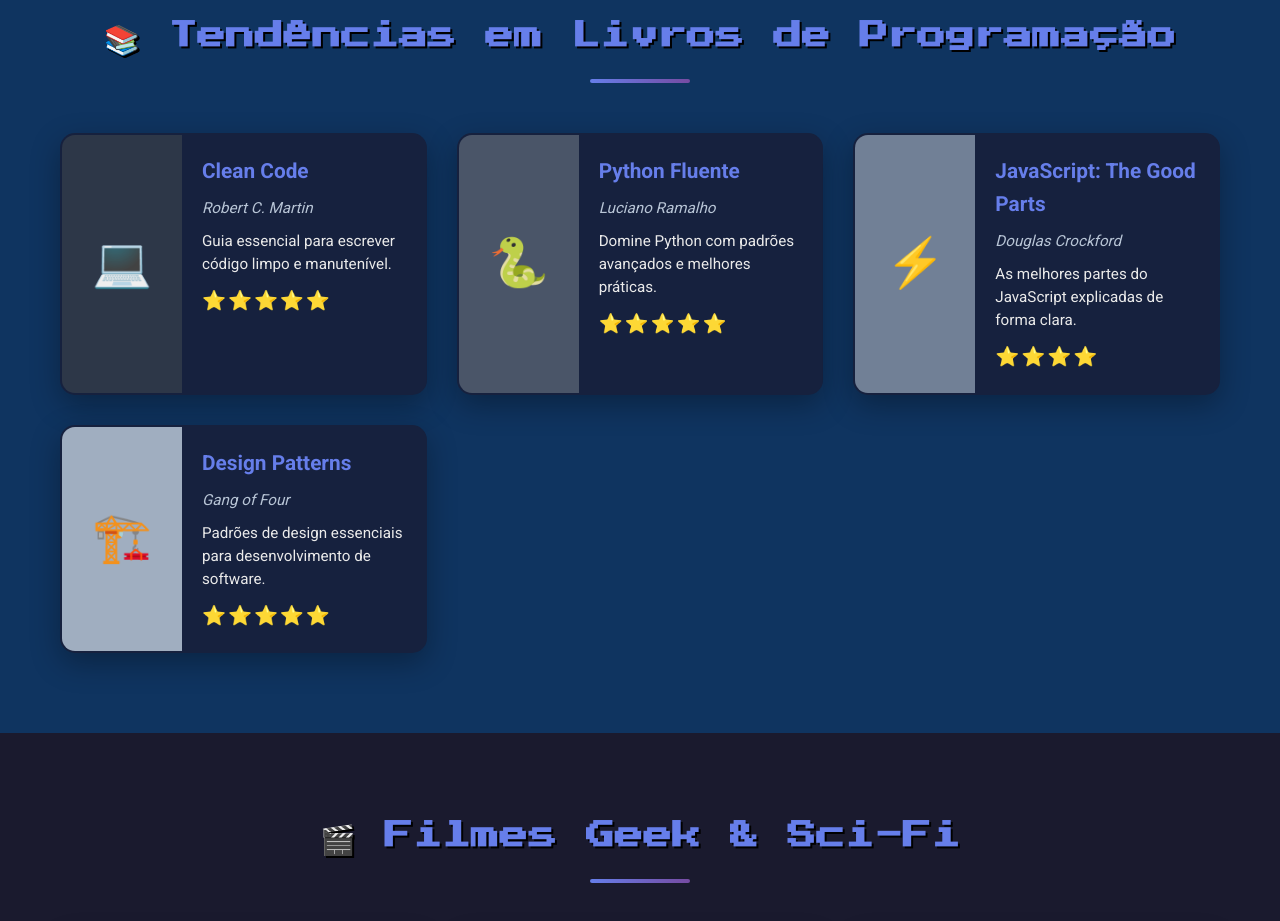
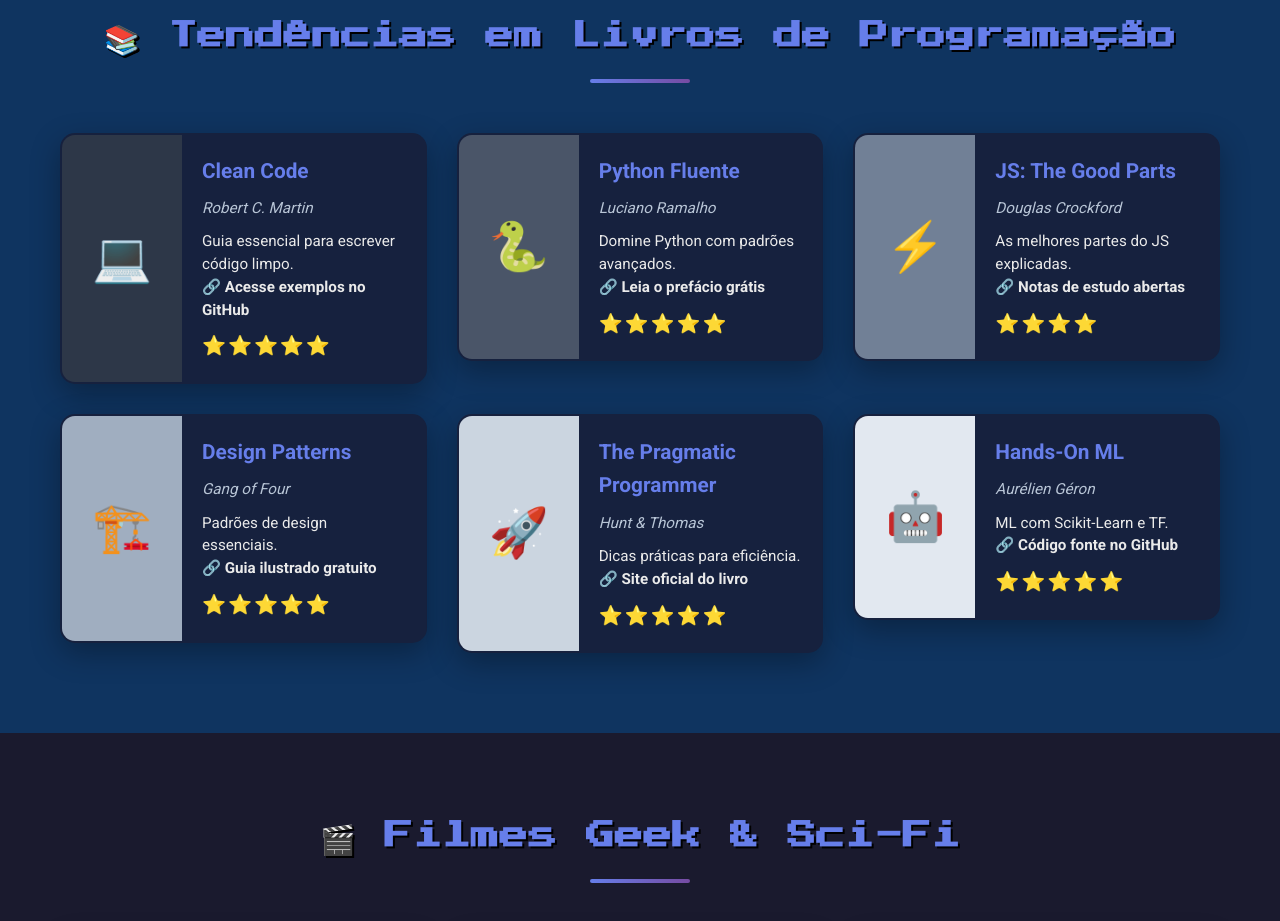
Before and after one commit to FabianoLandimDev/FamiliaGames, a plain HTML site: page index.html in a window 1280 px wide. Shown: the part 1540-2461 px from the top of the page. Drawn offline with Linux system fonts and the light colour scheme.

Commit message:
Add files via upload

```diff
--- a/index.html
+++ b/index.html
@@ -102,42 +102,85 @@
             <div class="container">
                 <h2 class="section-title">📚 Tendências em Livros de Programação</h2>
                 <div class="books-grid">
-                    <div class="book-card hidden-element">
+
+                    <!-- Clean Code -->
+                    <a href="https://github.com/rcmartins/clean-code-js" target="_blank" class="book-link hidden-element">
+                        <div class="book-card">
                             <div class="book-cover" style="background: #2d3748;"><span class="book-icon">💻</span></div>
                             <div class="book-info">
                                 <h3>Clean Code</h3>
                                 <p class="author">Robert C. Martin</p>
-                            <p class="description">Guia essencial para escrever código limpo e manutenível.</p>
+                                <p class="description">Guia essencial para escrever código limpo. <br><strong>🔗 Acesse exemplos no GitHub</strong></p>
                                 <div class="rating">⭐⭐⭐⭐⭐</div>
                             </div>
                         </div>
-                    <div class="book-card hidden-element">
+                    </a>
+
+                    <!-- Python Fluente -->
+                    <a href="https://www.oreilly.com/library/view/fluent-python-2nd/9781492056348/" target="_blank" class="book-link hidden-element">
+                        <div class="book-card">
                             <div class="book-cover" style="background: #4a5568;"><span class="book-icon">🐍</span></div>
                             <div class="book-info">
                                 <h3>Python Fluente</h3>
                                 <p class="author">Luciano Ramalho</p>
-                            <p class="description">Domine Python com padrões avançados e melhores práticas.</p>
+                                <p class="description">Domine Python com padrões avançados. <br><strong>🔗 Leia o prefácio grátis</strong></p>
                                 <div class="rating">⭐⭐⭐⭐⭐</div>
                             </div>
                         </div>
-                    <div class="book-card hidden-element">
+                    </a>
+
+                    <!-- JavaScript Good Parts -->
+                    <a href="https://github.com/diegohaz/javascript-the-good-parts-notes" target="_blank" class="book-link hidden-element">
+                        <div class="book-card">
                             <div class="book-cover" style="background: #718096;"><span class="book-icon">⚡</span></div>
                             <div class="book-info">
-                            <h3>JavaScript: The Good Parts</h3>
+                                <h3>JS: The Good Parts</h3>
                                 <p class="author">Douglas Crockford</p>
-                            <p class="description">As melhores partes do JavaScript explicadas de forma clara.</p>
+                                <p class="description">As melhores partes do JS explicadas. <br><strong>🔗 Notas de estudo abertas</strong></p>
                                 <div class="rating">⭐⭐⭐⭐</div>
                             </div>
                         </div>
-                    <div class="book-card hidden-element">
+                    </a>
+
+                    <!-- Design Patterns -->
+                    <a href="https://refactoring.guru/design-patterns" target="_blank" class="book-link hidden-element">
+                        <div class="book-card">
                             <div class="book-cover" style="background: #a0aec0;"><span class="book-icon">🏗️</span></div>
                             <div class="book-info">
                                 <h3>Design Patterns</h3>
                                 <p class="author">Gang of Four</p>
-                            <p class="description">Padrões de design essenciais para desenvolvimento de software.</p>
+                                <p class="description">Padrões de design essenciais. <br><strong>🔗 Guia ilustrado gratuito</strong></p>
                                 <div class="rating">⭐⭐⭐⭐⭐</div>
                             </div>
                         </div>
+                    </a>
+
+                    <!-- Pragmatic Programmer -->
+                    <a href="https://pragprog.com/book/pp20" target="_blank" class="book-link hidden-element">
+                        <div class="book-card">
+                            <div class="book-cover" style="background: #cbd5e0;"><span class="book-icon">🚀</span></div>
+                            <div class="book-info">
+                                <h3>The Pragmatic Programmer</h3>
+                                <p class="author">Hunt & Thomas</p>
+                                <p class="description">Dicas práticas para eficiência. <br><strong>🔗 Site oficial do livro</strong></p>
+                                <div class="rating">⭐⭐⭐⭐⭐</div>
+                            </div>
+                        </div>
+                    </a>
+
+                    <!-- Machine Learning -->
+                    <a href="https://github.com/ageron/handson-ml2" target="_blank" class="book-link hidden-element">
+                        <div class="book-card">
+                            <div class="book-cover" style="background: #e2e8f0;"><span class="book-icon">🤖</span></div>
+                            <div class="book-info">
+                                <h3>Hands-On ML</h3>
+                                <p class="author">Aurélien Géron</p>
+                                <p class="description">ML com Scikit-Learn e TF. <br><strong>🔗 Código fonte no GitHub</strong></p>
+                                <div class="rating">⭐⭐⭐⭐⭐</div>
+                            </div>
+                        </div>
+                    </a>
+
                 </div>
             </div>
         </section>
--- a/style.css
+++ b/style.css
@@ -244,3 +244,29 @@
 
 html { scroll-behavior: smooth; }
 ::selection { background: #667eea; color: white; }
+
+/* Adicione isso ao final do seu style.css */
+
+/* Garante que o link não tenha sublinhado e ocupe tudo */
+.book-link {
+    text-decoration: none;
+    color: inherit;
+    display: block; /* Faz o link ocupar o espaço do card */
+}
+
+/* Efeito extra ao passar o mouse nos livros */
+.book-link:hover .book-card {
+    transform: translateY(-10px) scale(1.02);
+    border-color: #00ff88; /* Borda verde neon ao passar o mouse */
+    box-shadow: 0 15px 40px rgba(0, 255, 136, 0.2);
+}
+
+/* Animação do ícone de link */
+.book-link:hover .book-icon {
+    animation: bounce 0.5s infinite alternate;
+}
+
+@keyframes bounce {
+    from { transform: translateY(0); }
+    to { transform: translateY(-5px); }
+}
```
Lines whose indentation alone changed are shown as unchanged.
